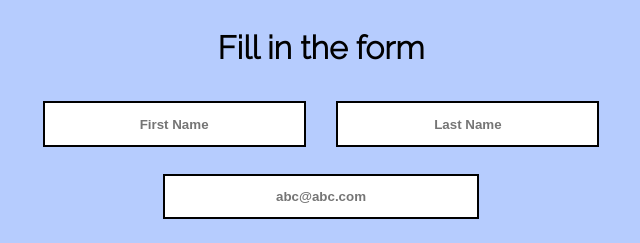
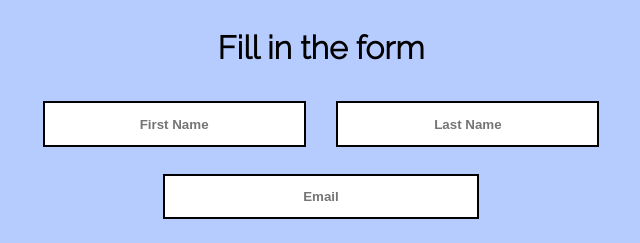
Before and after one commit to mobeenyaqub/Website-Development, a website: page form.html in a window 1280 px wide. Shown: the top 243 px of the page, 319-959 px from the left. Drawn offline with Linux system fonts and the light colour scheme.

Commit message:
Placeholder corrected

```diff
--- a/form.html
+++ b/form.html
@@ -20,7 +20,7 @@
             <input type="text" placeholder="Last Name" required>
         </div>
         <div>
-            <input class="one" type="email" placeholder="abc@abc.com" required>
+            <input class="one" type="email" placeholder="Email" required>
         </div>
         <div>
             <input class="one" type="password" placeholder="Password" required>
```
